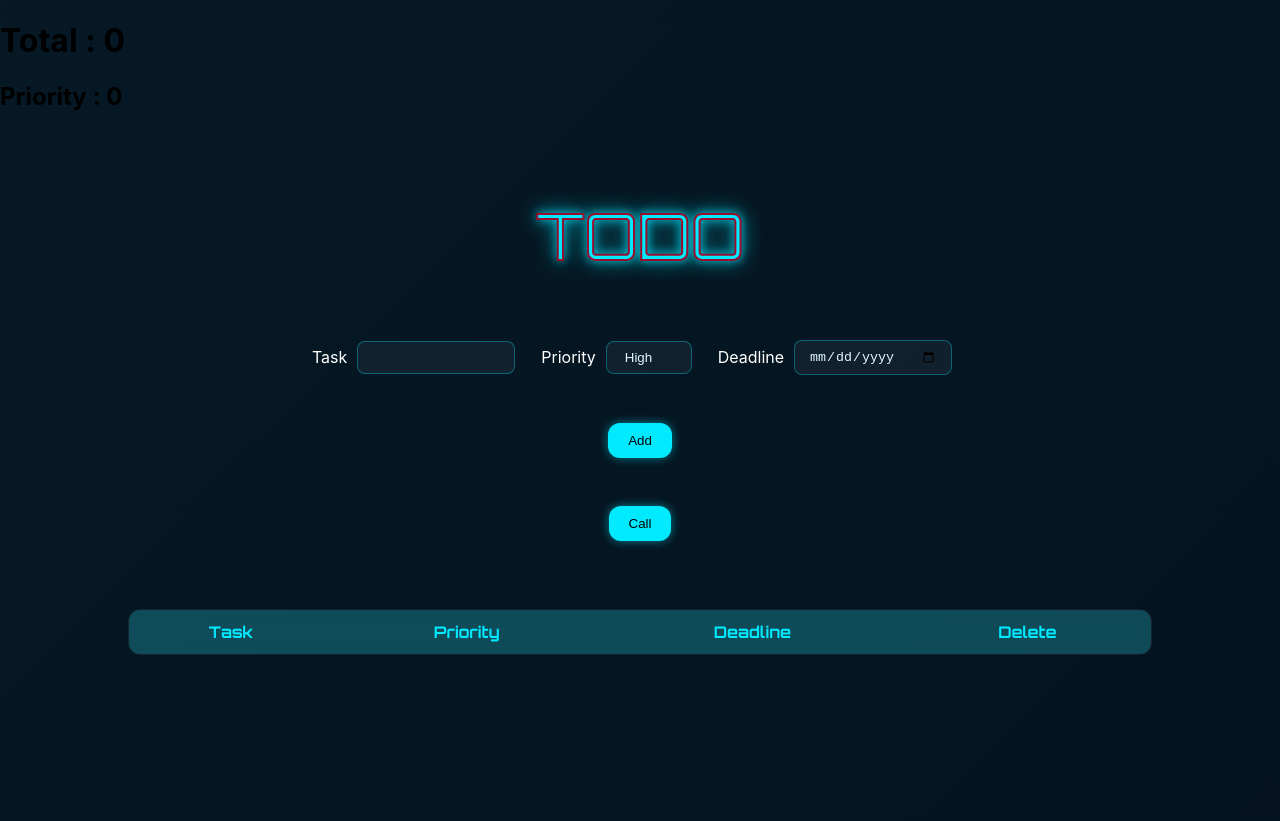
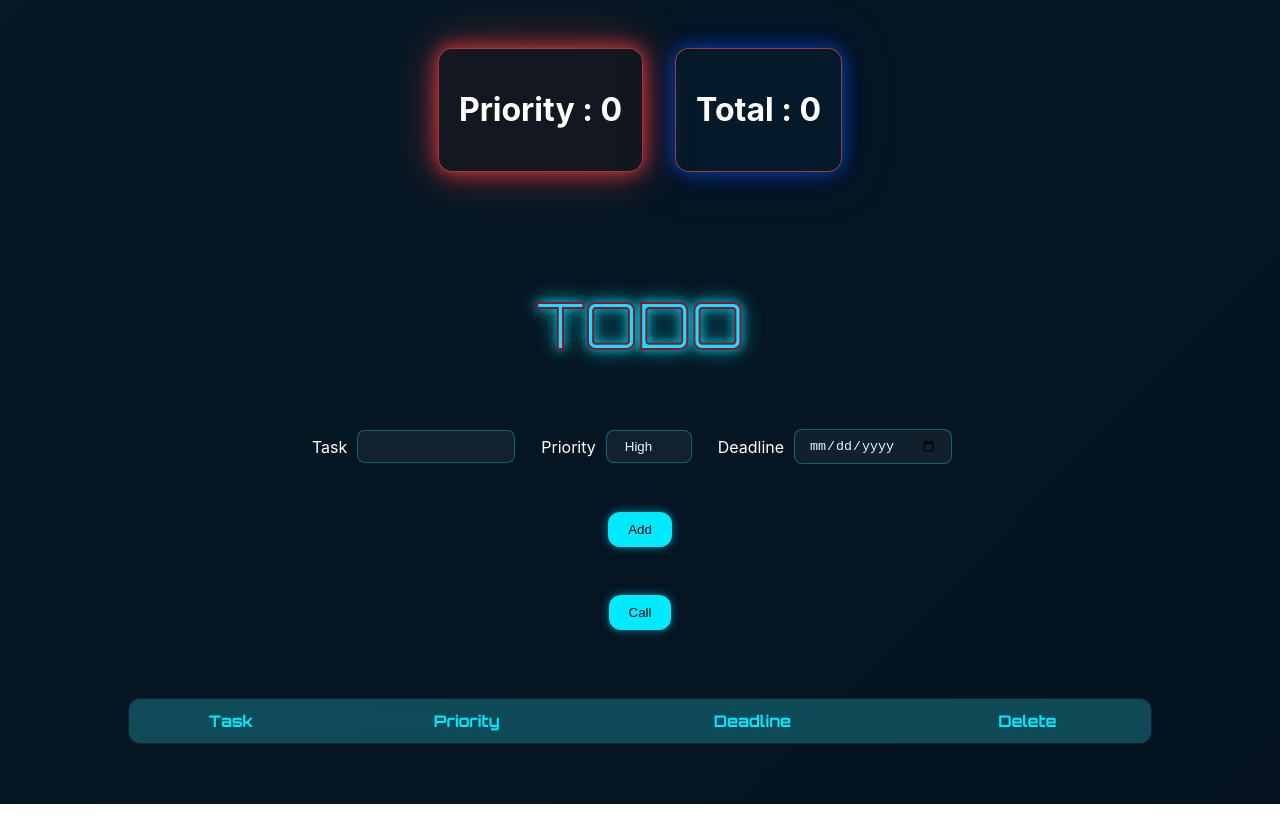
Before and after one commit to RiddhirupBera/Task-Manager-MERN, a React (Create React App) app in the folder frontend/: page / in a window 1280 px wide. Built offline with nearby package versions, Linux system fonts and the light colour scheme.

Commit message:
dashboard tiles created

```diff
--- a/frontend/src/App.css
+++ b/frontend/src/App.css
@@ -194,3 +194,94 @@ body, html {
   text-decoration: none;
   font-size: 18px;
 }
+
+.dashboardContainer{
+  display: flex;
+  align-items: center;
+  justify-content: center;
+  gap: 2rem;
+  padding : 3rem;
+}
+
+.tile1{
+  height: 10rem;
+  width: 15rem;
+  background-color: #00eaff;
+  border-radius: 8px;
+  border : 4px solid white;
+  display: flex;
+  align-items: center;
+  justify-content: center;
+  color: #b30606;
+  text-shadow: 0 0 10px #ebeb18, 0 0 20px #b2d918;
+  /* -webkit-text-stroke: 1px rgb(237, 237, 19);   */
+}
+
+.tile2{
+  height: 10rem;
+  width: 15rem;
+  background-color: #00eaff;
+  border-radius: 8px;
+  border : 4px solid white;
+  display: flex;
+  align-items: center;
+  justify-content: center;
+}
+
+.urgentGlow {
+  background: rgba(173, 33, 5, 0.08);
+  border: 1px solid rgba(255, 80, 80, 0.6);
+  border-radius: 14px;
+  padding: 20px;
+  color: #fff;
+
+  /* Glow */
+  box-shadow:
+    0 0 12px rgba(255, 60, 60, 0.6),
+    0 0 30px rgba(255, 60, 60, 0.4);
+
+  /* Smooth pulse */
+  animation: urgentPulse 1.8s infinite alternate;
+}
+
+@keyframes urgentPulse {
+  0% {
+    box-shadow:
+      0 0 8px rgba(255, 60, 60, 0.4),
+      0 0 20px rgba(255, 60, 60, 0.25);
+  }
+  100% {
+    box-shadow:
+      0 0 18px rgba(255, 60, 60, 0.8),
+      0 0 45px rgba(255, 60, 60, 0.5);
+  }
+}
+
+.mediumGlow {
+  background: rgba(2, 67, 124, 0.08);
+  border: 1px solid rgba(255, 80, 80, 0.6);
+  border-radius: 14px;
+  padding: 20px;
+  color: #fff;
+
+  /* Glow */
+  box-shadow:
+    0 0 12px rgba(3, 98, 231, 0.6),
+    0 0 30px rgba(2, 8, 185, 0.4);
+
+  /* Smooth pulse */
+  animation: mediumPulse 1.8s infinite alternate;
+}
+
+@keyframes mediumPulse {
+  0% {
+    box-shadow:
+      0 0 8px rgba(9, 138, 189, 0.4),
+      0 0 20px rgba(3, 39, 199, 0.25);
+  }
+  100% {
+    box-shadow:
+      0 0 18px rgba(4, 88, 214, 0.8),
+      0 0 45px rgba(2, 8, 109, 0.5);
+  }
+}
--- a/frontend/src/components/dashboard.js
+++ b/frontend/src/components/dashboard.js
@@ -16,8 +16,16 @@ export const Dashboard = () =>{
     });
     return(
         <>
-        <h1>Total : {total}</h1>
-        <h2>Priority : {priorityTaskWeek.length}</h2>
+        <div className='dashboardContainer'>
+            <div className='urgentGlow'>
+                <h1>Priority : {priorityTaskWeek.length}</h1>
+            </div>
+
+            <div className='mediumGlow'>
+                 <h1>Total : {total}</h1>
+            </div>
+
+        </div>
         </>
     )
 }
```
Also changed, not shown: 2 other files (tests, documents, lock files or other folders).
